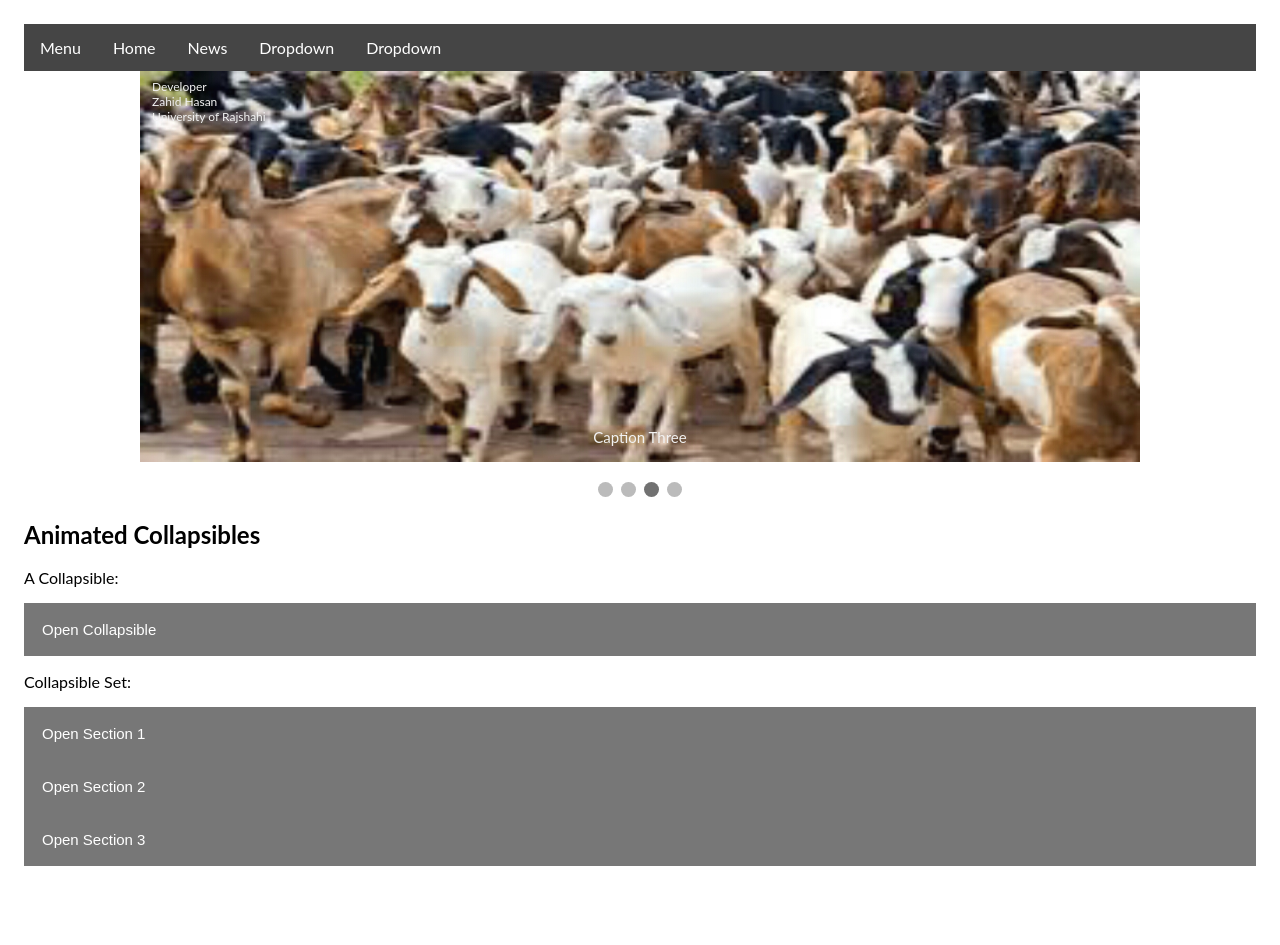
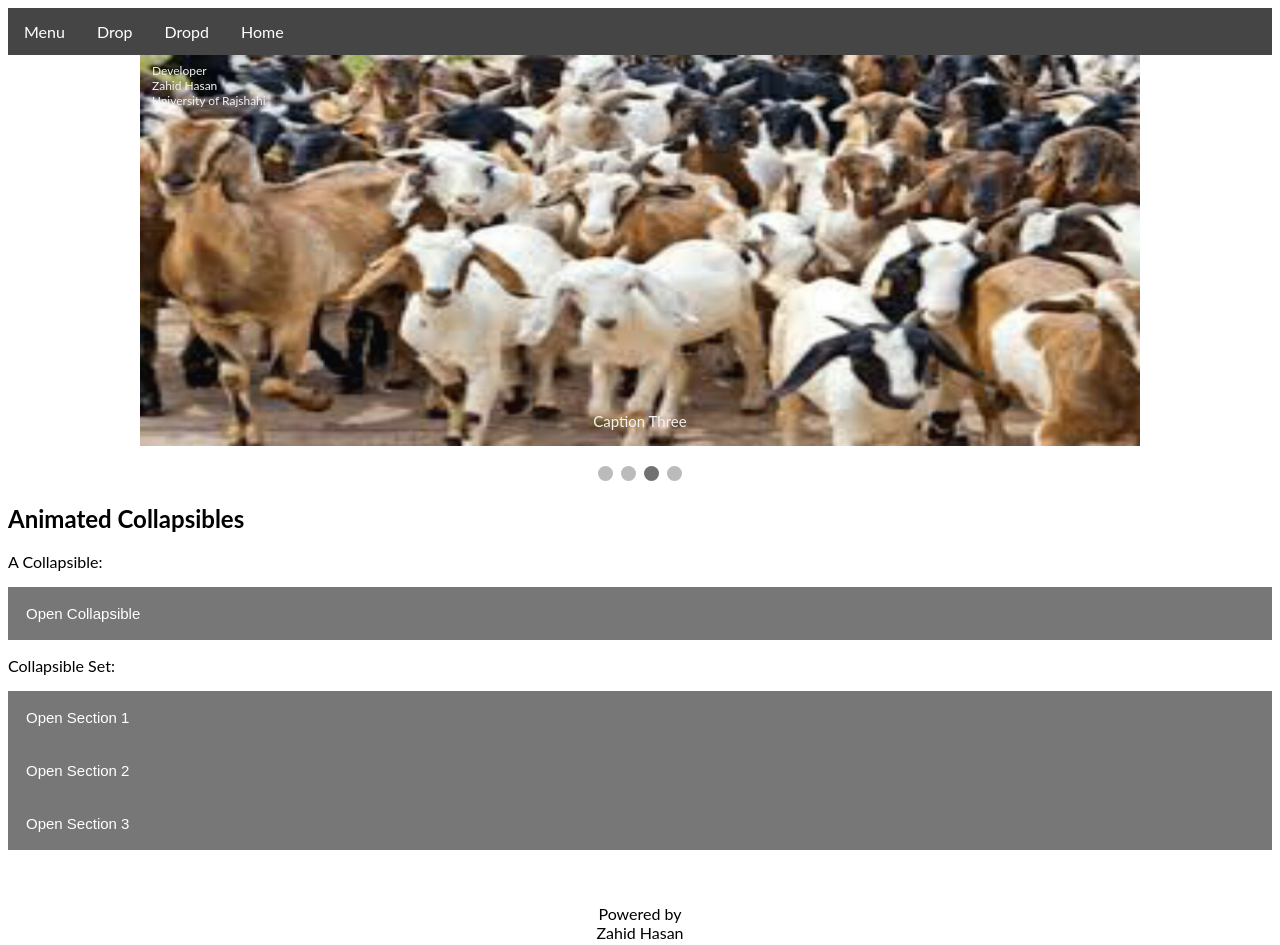
Before and after one commit to jydsetu/krisi, a plain HTML site: page index.html in a window 1280 px wide. Before the commit the page ends 890 px from the top, so only its background shows below. Drawn offline with Linux system fonts and the light colour scheme.

Commit message:
Add files via upload
All is going well of our agriculture factor

```diff
--- a/index.html
+++ b/index.html
@@ -1,16 +1,17 @@
 <!DOCTYPE html>
 <html>
 <head>
-  <title>zahid hasan</title>
 
+<title>Harvesting problem and solution</title>
   <meta charset="UTF-8">
   <meta http-equiv="Content-Type" content="text/html; charset=utf-8" />
   <meta http-equiv="Content-Type" content="text/html; charset=ISO-8859-1">
-  <meta name="description" content="Free Web tutorials">
+  <meta name="description" content="Free Web Agriculture factor criticise their problem and solution it properly.">
   <meta name="keywords" content="HTML,CSS,XML,JavaScript">
   <meta name="author" content="John Doe">
   <meta name="robots" content="noindex" />
   <meta name="viewport" content="width=device-width, initial-scale=1.0">
+
 
 
 
@@ -246,14 +247,14 @@ body {
   <a href="#">Contact</a>
 </div>
 
-<div id="main">
+<div>
 
 <div class="navbar">
 <a  onclick="openNav()">Menu</a>
-     <a href="#home">Home</a>
-     <a href="#news">News</a>
+
+
      <div class="dropdown">
-     <button class="dropbtn">Dropdown
+     <button class="dropbtn">Drop
      <i class="fa fa-caret-down"></i>
      </button>
      <div class="dropdown-content">
@@ -263,7 +264,7 @@ body {
      </div>
      </div>
      <div class="dropdown">
-     <button class="dropbtn">Dropdown
+     <button class="dropbtn">Dropd
      <i class="fa fa-caret-down"></i>
      </button>
      <div class="dropdown-content">
@@ -275,7 +276,7 @@ body {
      <a href="#">Link 3</a>
      </div>
      </div>
-
+     <a href="#home">Home</a>
 
      </div>
 
@@ -340,6 +341,8 @@ body {
 
 </div>
 
+<br><br>
+<p style="text-align:center">Powered by<br>Zahid Hasan</p>
 <script>
 function openNav() {
     document.getElementById("mySidenav").style.width = "250px";
```
